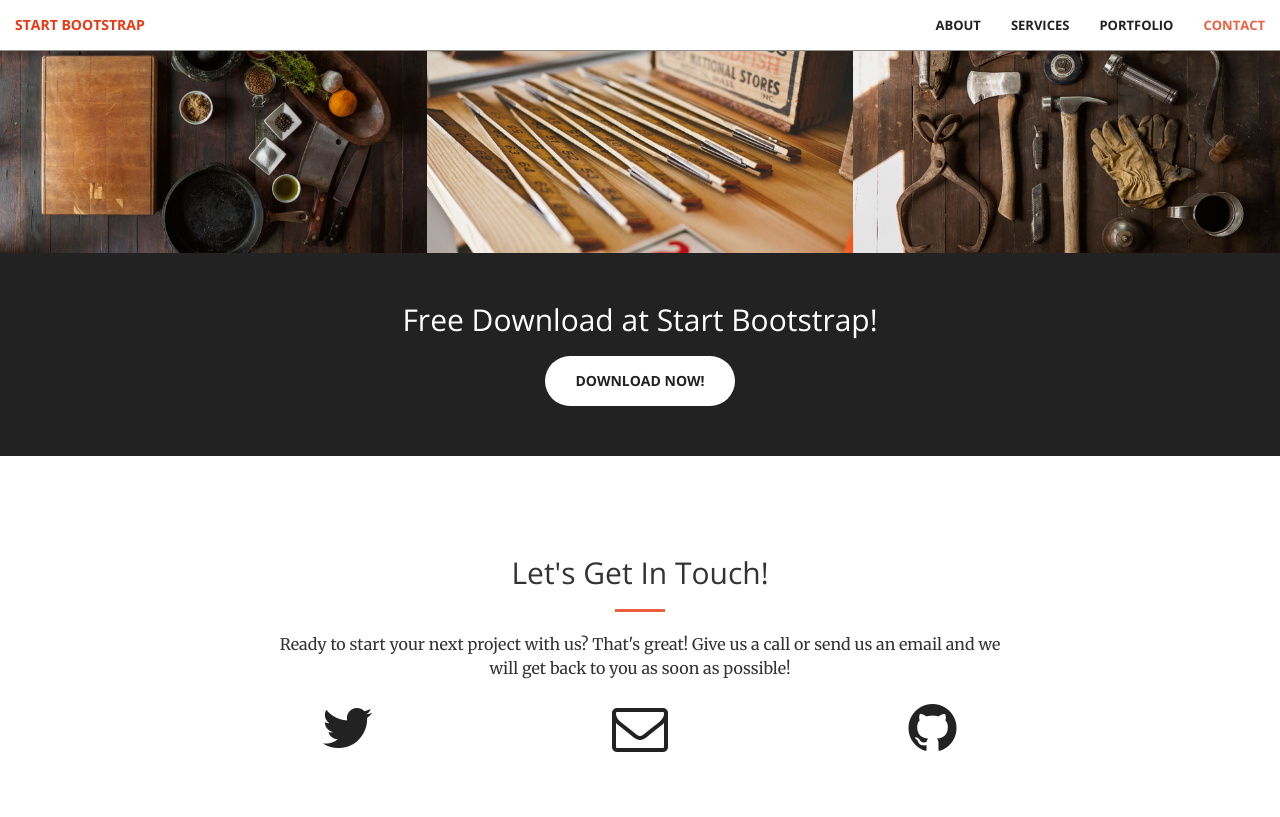
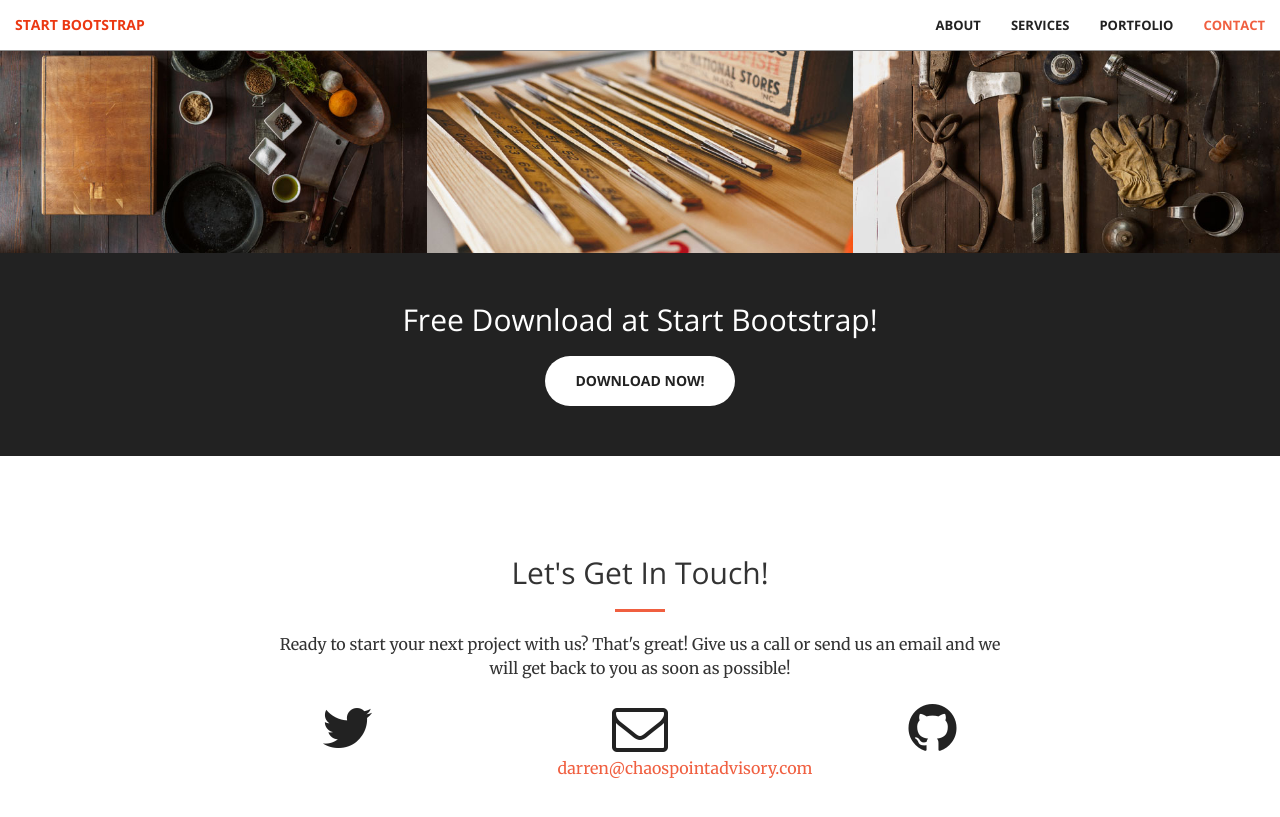
Before and after one commit to yusetc/investorpitch.me, a Jekyll site: the page built from index.html, in a window 1280 px wide and 900 px high, scrolled down 1981 px. Shown: the top 817 px of the window. Built offline with Jekyll 4.4.1, drawn with Linux system fonts in a browser that asks for light colours.

Commit message:
Update _config.yml

```diff
--- a/_config.yml
+++ b/_config.yml
@@ -1,9 +1,9 @@
 # Site settings
-title:
-email:
+title: "Investor Pitch Me Directory"
+email: "darren@chaospointadvisory.com"
 description: > # this means to ignore newlines until "baseurl:"
 baseurl: "" # the subpath of your site, e.g. /blog/
-url: "" # the base hostname & protocol for your site
+url: "https://investorpitch.me" # the base hostname & protocol for your site
 
 twitter_username:
 github_username:
```
